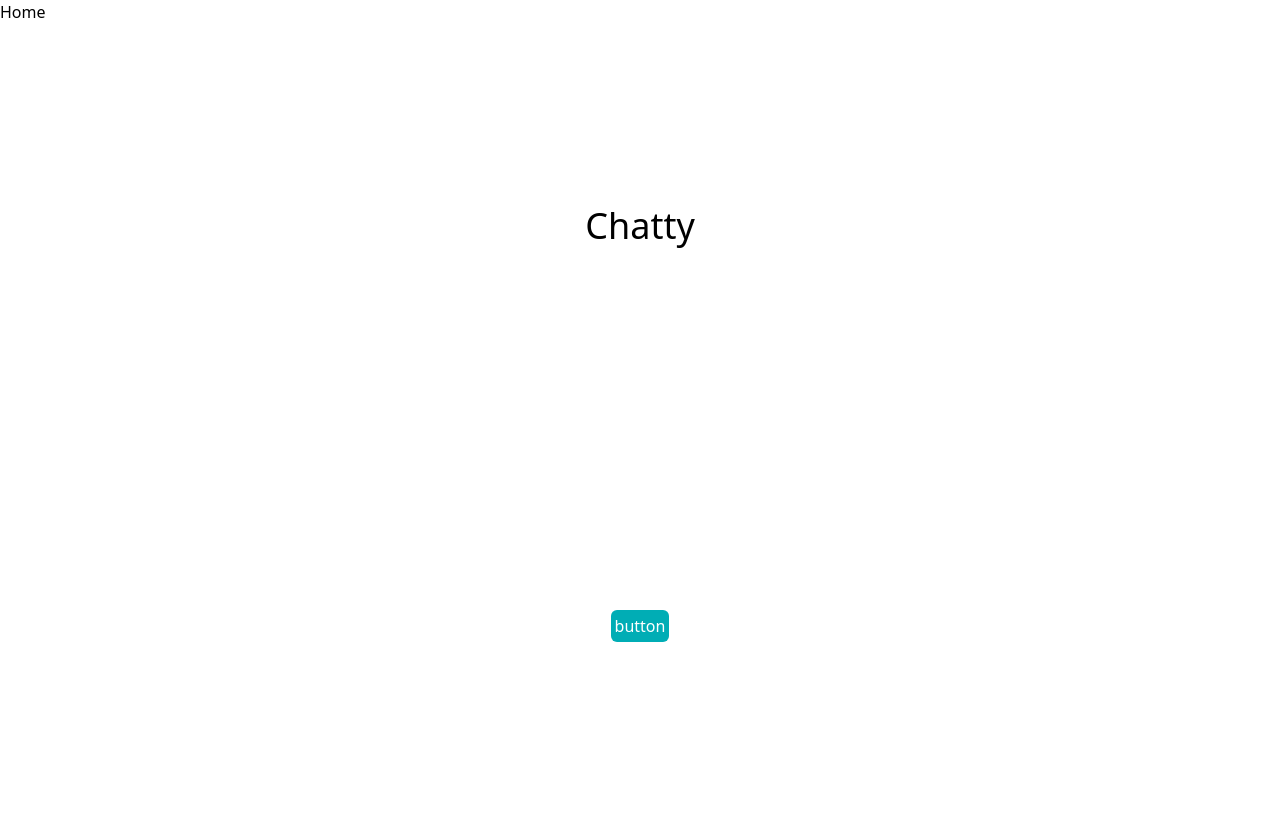
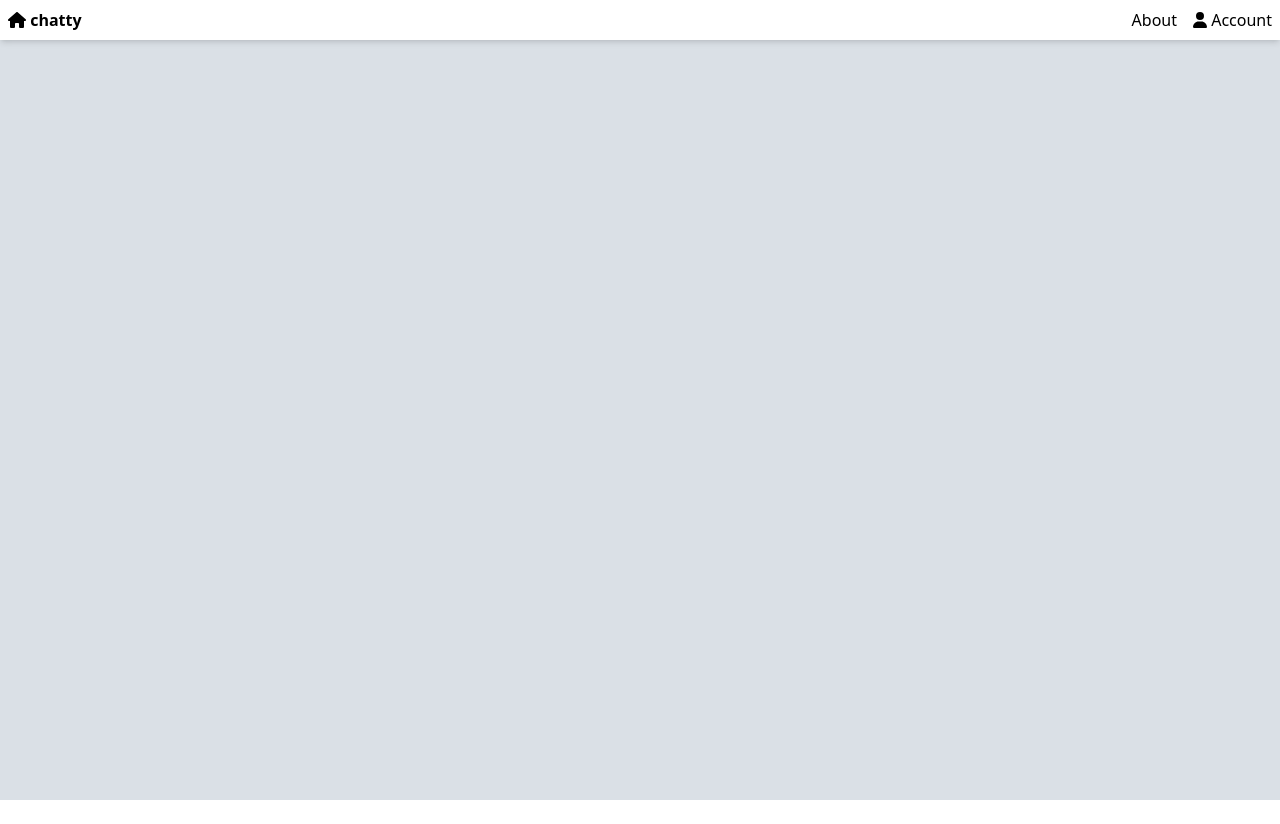
Before and after one commit to LL-Etiane/chatty, a Vue app in the folder frontend/: page / in a window 1280 px wide. After the commit the page ends 800 px from the top, so only its background shows below. Built offline with nearby package versions, Linux system fonts and the light colour scheme.

Commit message:
Navbar added

```diff
--- a/frontend/package.json
+++ b/frontend/package.json
@@ -9,6 +9,11 @@
     "lint": "eslint . --ext .vue,.js,.jsx,.cjs,.mjs --fix --ignore-path .gitignore"
   },
   "dependencies": {
+    "@fortawesome/fontawesome-svg-core": "^6.2.0",
+    "@fortawesome/free-brands-svg-icons": "^6.2.0",
+    "@fortawesome/free-regular-svg-icons": "^6.2.0",
+    "@fortawesome/free-solid-svg-icons": "^6.2.0",
+    "@fortawesome/vue-fontawesome": "^3.0.1",
     "pinia": "^2.0.21",
     "vue": "^3.2.38",
     "vue-router": "^4.1.5"
--- a/frontend/src/App.vue
+++ b/frontend/src/App.vue
@@ -1,13 +1,14 @@
 <script setup>
-import { RouterLink, RouterView } from 'vue-router'
+import { RouterView } from 'vue-router'
+import NavBarComponent from './components/NavBarComponent.vue'
 </script>
 
 <template>
-  <header>
-      <nav>
-        <RouterLink to="/">Home</RouterLink>
-      </nav>
-  </header>
+  <div class="bg-secondary h-screen">
+    <header class="bg-white">
+      <NavBarComponent />
+    </header>
 
   <RouterView />
+  </div>
 </template>
--- /dev/null
+++ b/frontend/src/components/NavBarComponent.vue
@@ -0,0 +1,21 @@
+<script setup>
+import { RouterLink } from 'vue-router'
+</script>
+
+<template>
+    <nav class="container mx-auto shadow-md p-2 flex justify-between">
+        <RouterLink to="/" class="font-bold">
+          <font-awesome-icon icon="fa-solid fa-house" />
+          chatty
+        </RouterLink>
+        <div class="flex space-x-4">
+          <RouterLink to="/">
+            About
+          </RouterLink>
+          <RouterLink to="/">
+            <font-awesome-icon icon="fa-solid fa-user" />
+            Account
+          </RouterLink>
+        </div>
+      </nav>
+</template>
--- a/frontend/src/main.js
+++ b/frontend/src/main.js
@@ -1,5 +1,12 @@
 import { createApp } from 'vue'
 import { createPinia } from 'pinia'
+import { library } from '@fortawesome/fontawesome-svg-core'
+import { FontAwesomeIcon } from '@fortawesome/vue-fontawesome'
+import { fas } from '@fortawesome/free-solid-svg-icons'
+import { fab } from '@fortawesome/free-brands-svg-icons'
+import { far } from '@fortawesome/free-regular-svg-icons'
+
+library.add(fas, fab, far)
 
 import App from './App.vue'
 import router from './router'
@@ -7,6 +14,7 @@ import router from './router'
 import './assets/tailwind.css'
 
 const app = createApp(App)
+app.component('font-awesome-icon', FontAwesomeIcon)
 
 app.use(createPinia())
 app.use(router)
--- a/frontend/src/views/HomeView.vue
+++ b/frontend/src/views/HomeView.vue
@@ -3,9 +3,5 @@
 
 <template>
   <main>
-    <div class="grid h-screen place-items-center">
-      <h1 class="text-4xl">Chatty</h1>
-      <button class="p-1 bg-primary text-white rounded-md">button</button>
-    </div>
   </main>
 </template>
--- a/frontend/tailwind.config.js
+++ b/frontend/tailwind.config.js
@@ -8,7 +8,7 @@ module.exports = {
     extend: {
       colors: {
         "primary": "#00ADB5",
-        "secondary": "#222831"
+        "secondary": "#DAE0E6;"
       }
     },
   },
```
Also changed, not shown: 1 other file (tests, documents, lock files or other folders).
